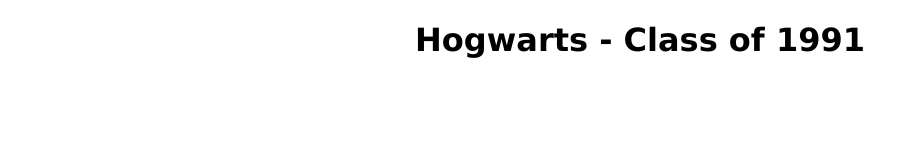
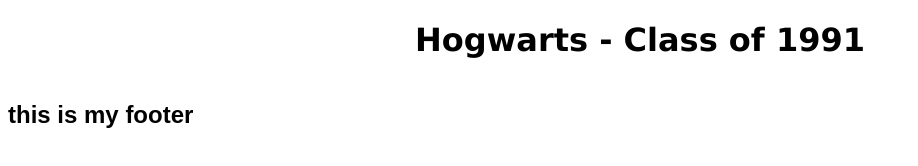
Before and after one commit to Ottesen02/Student-List, a plain HTML site: page index.html in a window 1280 px wide. Shown: the whole page, without its empty margins (0-918 px from the left). Drawn offline with Linux system fonts and the light colour scheme; no server answers.

Commit message:
add footer text2

```diff
--- a/index.html
+++ b/index.html
@@ -13,7 +13,7 @@
       <h1>Hogwarts - Class of 1991</h1>
       <section class="students"></section>
     </main>
-    <footer></footer>
+    <footer><h2>this is my footer</h2></footer>
     <template class="temp">
       <article>
         <h2></h2>
```
